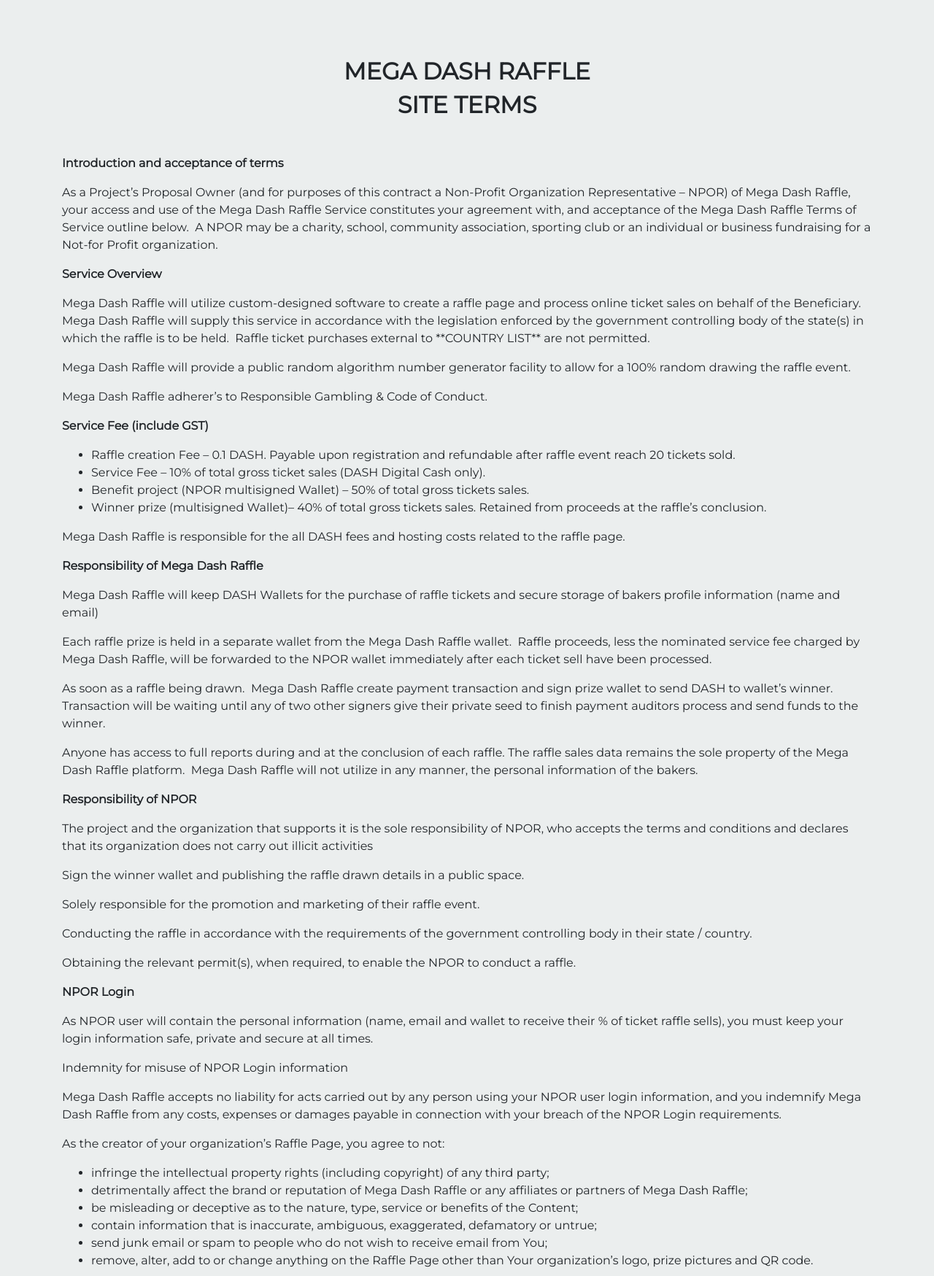
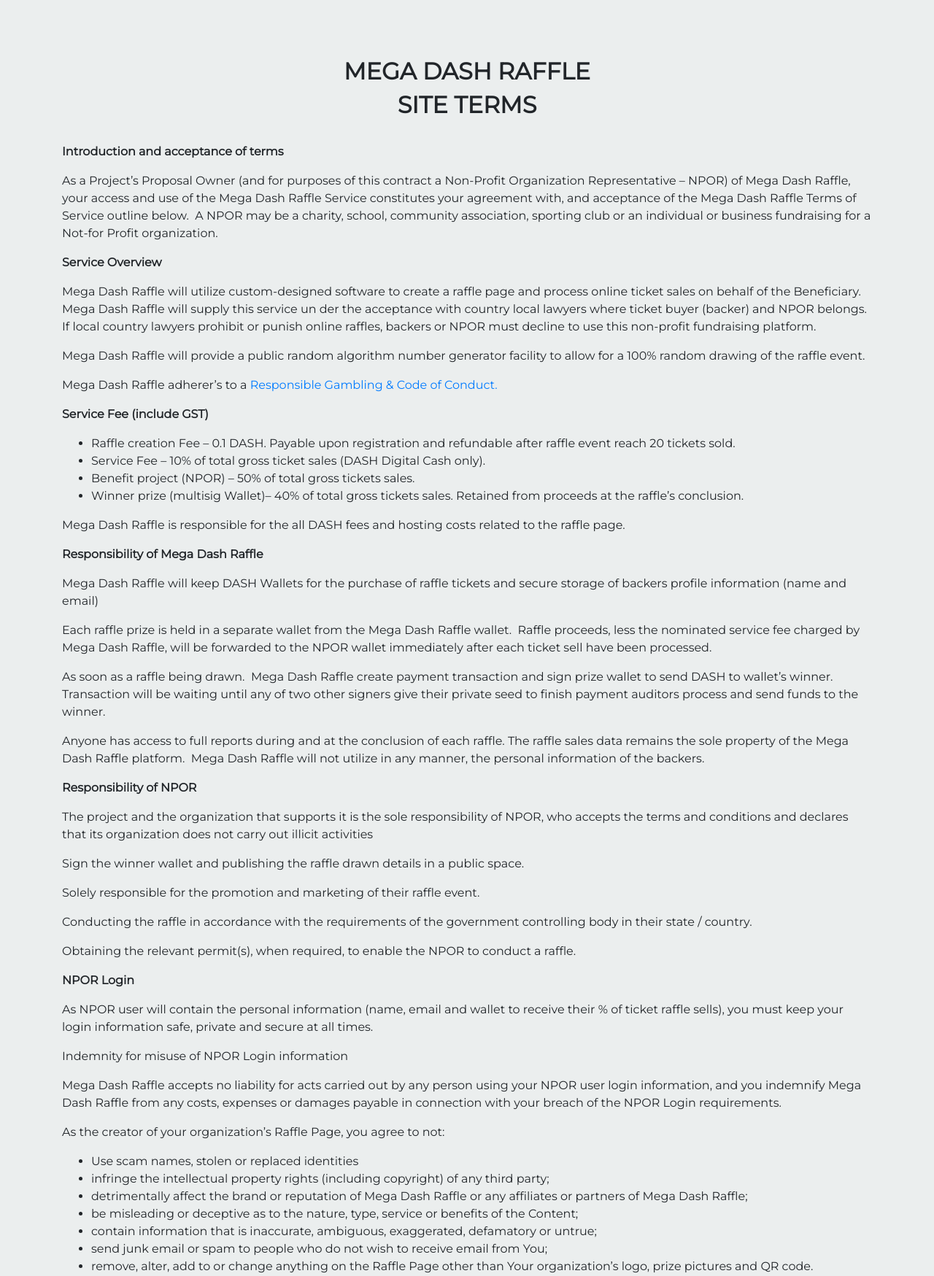
Before and after one commit to adgalad/MDR, a Django app: page /terms/ in a window 1280 px wide. Shown: the part 176-1925 px from the top of the page at 73% size. Run offline with Django 3.2, Linux system fonts and the light colour scheme; some libraries are stand-ins or nearby versions.

Commit message:
change of term and help

```diff
--- a/templates/terms.html
+++ b/templates/terms.html
@@ -23,7 +23,7 @@
 
       <h2 style="text-align:center"><strong>SITE TERMS</strong></h2>
 
-      <p>&nbsp;</p>
+      <br>
 
       <p><strong>Introduction and acceptance of terms</strong></p>
 
@@ -31,32 +31,32 @@
 
       <p><strong>Service Overview</strong></p>
 
-      <p>Mega Dash Raffle will utilize custom-designed software to create a raffle page and process online ticket sales on behalf of the Beneficiary. Mega Dash Raffle will supply this service in accordance with the legislation enforced by the government controlling body of the state(s) in which the raffle is to be held.&nbsp; Raffle ticket purchases external to **COUNTRY LIST** are not permitted.</p>
+      <p>Mega Dash Raffle will utilize custom-designed software to create a raffle page and process online ticket sales on behalf of the Beneficiary. Mega Dash Raffle will supply this service un der the acceptance with country local lawyers where ticket buyer (backer) and NPOR belongs. If local country lawyers prohibit or punish online raffles, backers or NPOR must decline to use this non-profit fundraising platform.</p>
 
-      <p>Mega Dash Raffle will provide a public random algorithm number generator facility to allow for a 100% random drawing the raffle event.</p>
+      <p>Mega Dash Raffle will provide a public random algorithm number generator facility to allow for a 100% random drawing of the raffle event.</p>
 
-      <p>Mega Dash Raffle adherer&rsquo;s to Responsible Gambling &amp; Code of Conduct.</p>
+      <p>Mega Dash Raffle adherer&rsquo;s to a <a href="{% url 'codeOfConduct' %}">Responsible Gambling & Code of Conduct.</a></p>
 
       <p><strong>Service Fee (include GST)</strong></p>
 
       <ul>
         <li>Raffle creation Fee &ndash; 0.1 DASH. Payable upon registration and refundable after raffle event reach 20 tickets sold.</li>
         <li>Service Fee &ndash; 10% of total gross ticket sales (DASH Digital Cash only).&nbsp;</li>
-        <li>Benefit project (NPOR multisigned Wallet) &ndash; 50% of total gross tickets sales.</li>
-        <li>Winner prize (multisigned Wallet)&ndash; 40% of total gross tickets sales. Retained from proceeds at the raffle&rsquo;s conclusion.</li>
+        <li>Benefit project (NPOR) &ndash; 50% of total gross tickets sales.</li>
+        <li>Winner prize (multisig Wallet)&ndash; 40% of total gross tickets sales. Retained from proceeds at the raffle&rsquo;s conclusion.</li>
       </ul>
 
       <p>Mega Dash Raffle is responsible for the all DASH fees and hosting costs related to the raffle page.</p>
 
       <p><strong>Responsibility of Mega Dash Raffle</strong></p>
 
-      <p>Mega Dash Raffle will keep DASH Wallets for the purchase of raffle tickets and secure storage of bakers profile information (name and email)</p>
+      <p>Mega Dash Raffle will keep DASH Wallets for the purchase of raffle tickets and secure storage of backers profile information (name and email)</p>
 
       <p>Each raffle prize is held in a separate wallet from the Mega Dash Raffle wallet.&nbsp; Raffle proceeds, less the nominated service fee charged by Mega Dash Raffle, will be forwarded to the NPOR wallet immediately after each ticket sell have been processed.</p>
 
       <p>As soon as a raffle being drawn.&nbsp; Mega Dash Raffle create payment transaction and sign prize wallet to send DASH to wallet&rsquo;s winner. Transaction will be waiting until any of two other signers give their private seed to finish payment auditors process and send funds to the winner.</p>
 
-      <p>Anyone has access to full reports during and at the conclusion of each raffle. The raffle sales data remains the sole property of the Mega Dash Raffle platform.&nbsp; Mega Dash Raffle will not utilize in any manner, the personal information of the bakers.</p>
+      <p>Anyone has access to full reports during and at the conclusion of each raffle. The raffle sales data remains the sole property of the Mega Dash Raffle platform.&nbsp; Mega Dash Raffle will not utilize in any manner, the personal information of the backers.</p>
 
       <p><strong>Responsibility of NPOR</strong></p>
 
@@ -81,6 +81,7 @@
       <p>As the creator of your organization&rsquo;s Raffle Page, you agree to not:</p>
 
       <ul>
+        <li>Use scam names, stolen or replaced identities</li>
         <li>infringe the intellectual property rights (including copyright) of any third party;</li>
         <li>detrimentally affect the brand or reputation of Mega Dash Raffle or any affiliates or partners of Mega Dash Raffle;</li>
         <li>be misleading or deceptive as to the nature, type, service or benefits of the Content;</li>
@@ -89,7 +90,7 @@
         <li>remove, alter, add to or change anything on the Raffle Page other than Your organization&rsquo;s logo, prize pictures and QR code.</li>
       </ul>
 
-      <p>Mega Dash Raffle reserves the right to remove or edit any content posted on the Raffle Page, Dash forum, Dash Discord and / or reddit channel at its sole discretion, without notice and without liability if we deem the content to be inappropriate and or in breach of these Terms and Conditions.</p>
+      <p>Mega Dash Raffle reserves the right to cancel, remove or edit any raffle content posted on its platform if any violation of these terms is identified</p>
 
       <p><strong>Intellectual Property Rights</strong></p>
 
@@ -108,7 +109,7 @@
 
       <p>Mega Dash Raffle accepts no liability for ensuring that any Beneficiary applies the proceeds received from a raffle event in any particular way.</p>
 
-      <p>For our standard service, Mega Dash Raffle is only responsible for the raffle wallet prizes and its distribution. The NPOR must deal with any bakers dissatisfaction regarding the prize(s) and/or the distribution of the prize(s). Where the NPOR has enlisted the services of Mega Dash Raffle to supply prizes, Mega Dash Raffle will deal with any customer enquiry/concerns directly.</p>
+      <p>For our standard service, Mega Dash Raffle is only responsible for the raffle wallet prizes and its distribution. The NPOR must deal with any backers dissatisfaction regarding the prize(s) and/or the distribution of the prize(s). Where the NPOR has enlisted the services of Mega Dash Raffle to supply prizes, Mega Dash Raffle will deal with any customer enquiry/concerns directly.</p>
 
       <p>The NPOR must ensure that they meet the requirements of Government legislation in their state / country with regard to prize in DASH. Mega Dash Raffle takes no responsibility for the appropriateness of the funds sent to NPOR wallet, however we reserve the right to suspend the progress of the raffle if for some reason the content is questionable.</p>
 
@@ -128,15 +129,15 @@
 
       <p>Once the raffle is registered, changes to the raffle project description will not be possible</p>
 
-      <p><strong>Bakers (tickets buyers) &ndash;&nbsp; Dash Payments</strong></p>
+      <p><strong>Backers (tickets buyers) &ndash;&nbsp; Dash Payments</strong></p>
 
-      <p>Purchases made through the Payment Platform by a baker utilizing a DASH Network are final and not disputable.</p>
+      <p>Purchases made through the Payment Platform by a backer utilizing a DASH Network are final and not disputable.</p>
 
       <p>&nbsp;</p>
 
-      <p>The ticket buyer / baker must not send his payment through the PRIVATE SEND option or under the creation of complex transactions. If the buyer does not follow this instruction, their purchase will not be processed and the DASH sent will be considered a donation to NPOR project.</p>
+      <p>The ticket buyer / backer must not send his payment through the PRIVATE SEND option or under the creation of complex transactions. If the buyer does not follow this instruction, their purchase will not be processed and the DASH sent will be considered a donation to NPOR project.</p>
 
-      <p>Where there has been an unauthorized use of a baker&rsquo;s DASH wallet, and the unauthorized nature of that use can be proven, then the payment could be refunded, ONLY if NPOR refunds payment received from this sell.</p>
+      <p>Where there has been an unauthorized use of a backer&rsquo;s DASH wallet, and the unauthorized nature of that use can be proven, then the payment could be refunded, ONLY if NPOR refunds payment received from this sell.</p>
 
       <p>Mega Dash Raffle does not extend credit or loan money to customers to purchase raffle tickets.</p>
 
```
Also changed, not shown: templates/help.html (+10 -14 lines).
